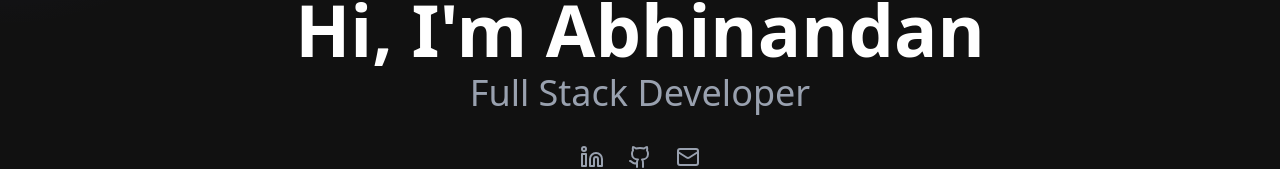
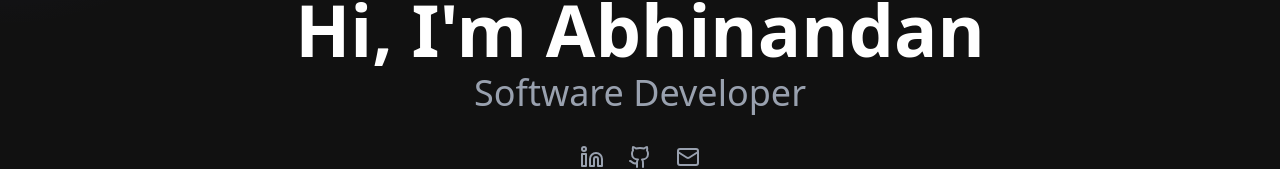
Before and after one commit to abhinandan5/abhinandan-portfolio, a Next.js app: page / in a window 1280 px wide. Shown: the part 259-428 px from the top of the page. Built offline with nearby package versions, Linux system fonts and the light colour scheme.

Commit message:
Initial portfolio commit-2

```diff
--- a/components/Hero.jsx
+++ b/components/Hero.jsx
@@ -45,7 +45,7 @@ export default function Hero({ contact, scrollToSection }) {
                     Hi, I'm Abhinandan
                 </h1>
                 <p className="text-xl md:text-4xl text-gray-400 mb-8">
-                    Full Stack Developer
+                    Software Developer
                 </p>
 
                 <div className="flex justify-center items-center space-x-6 mb-8">
```
